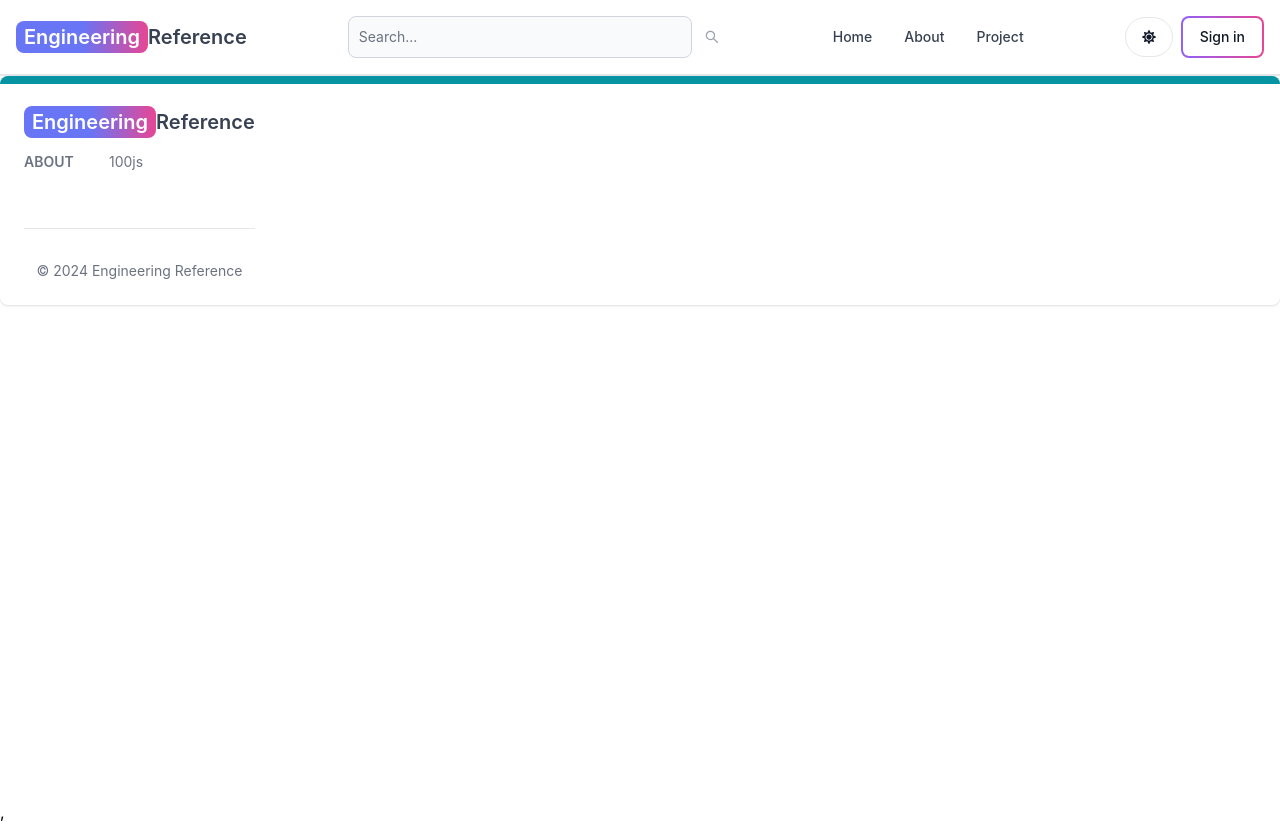
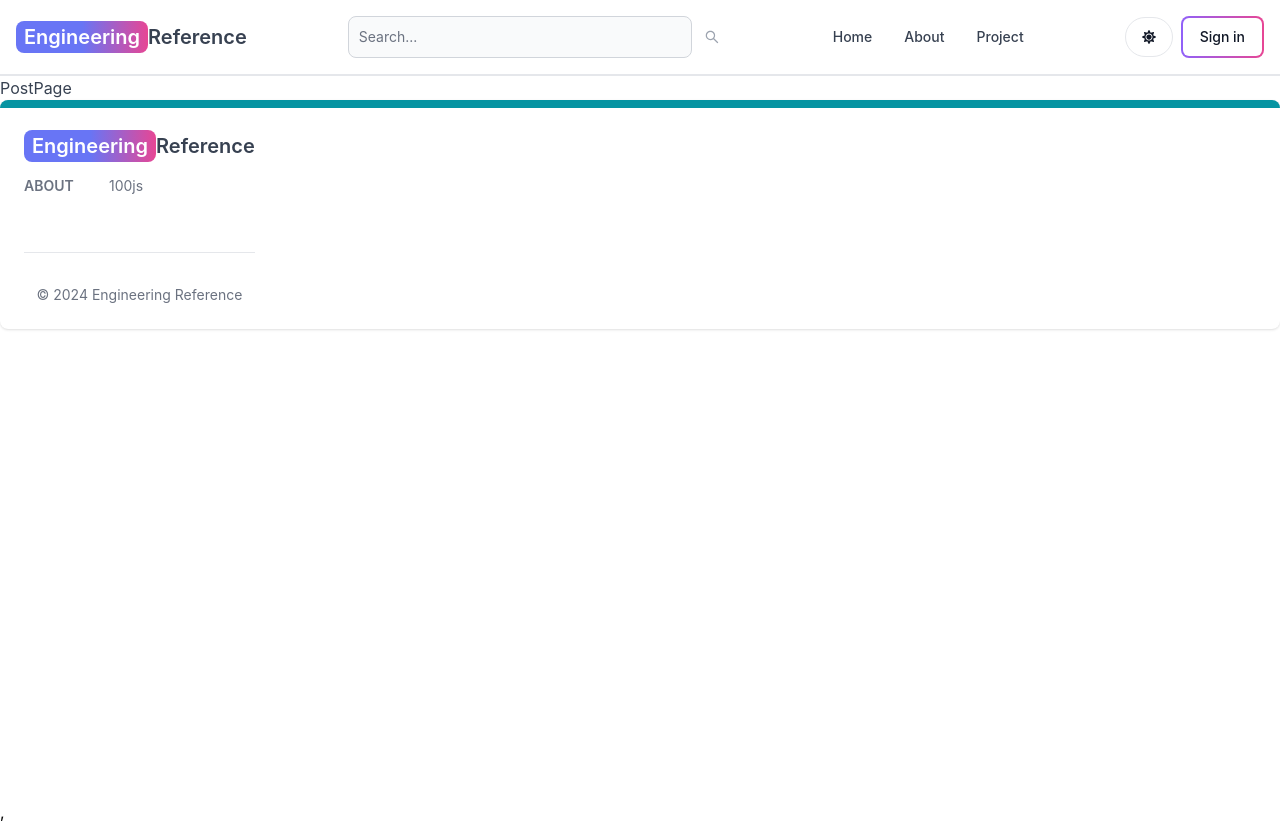
Before and after one commit to rajsingho3/The-CS-Corner, a React (Vite) app in the folder client/: page /post/1 in a window 1280 px wide. Built offline with nearby package versions, Linux system fonts and the light colour scheme; no server answers.

Commit message:
post page started

```diff
--- a/client/src/App.jsx
+++ b/client/src/App.jsx
@@ -11,6 +11,7 @@ import PrivateRoute from './components/PrivateRoute'
 import OnlyAdminPrivateRoute from './components/OnlyAdminPrivateRoute'
 import CreatePost from './Pages/CreatePost'
 import UpdatePost from './Pages/UpdatePost'
+import PostPage from './Pages/PostPage'
 
 
 export default function App() {
@@ -32,6 +33,7 @@ export default function App() {
         </Route>
         <Route path="/about" element={<About />} />
         <Route path="/project" element={<Project />} />
+        <Route path="/post/:postSlug" element={<PostPage />} />
 
 
       </Routes>
--- /dev/null
+++ b/client/src/Pages/PostPage.jsx
@@ -0,0 +1,7 @@
+import React from 'react'
+
+export default function PostPage() {
+  return (
+    <div>PostPage</div>
+  )
+}
```
